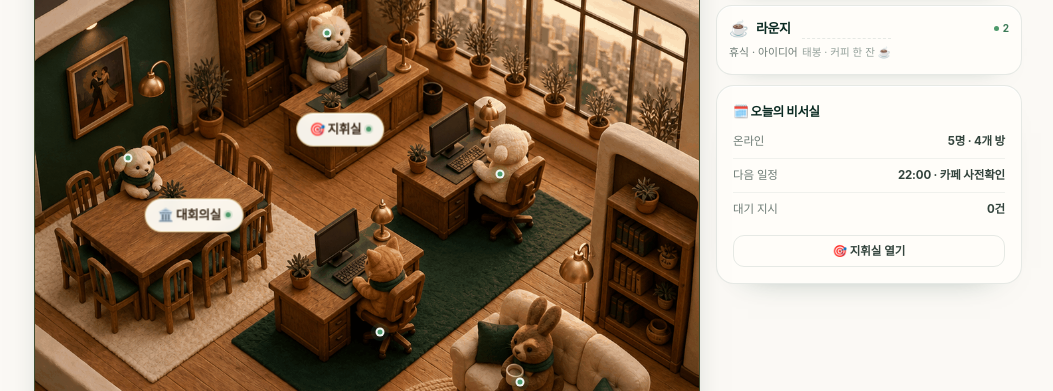
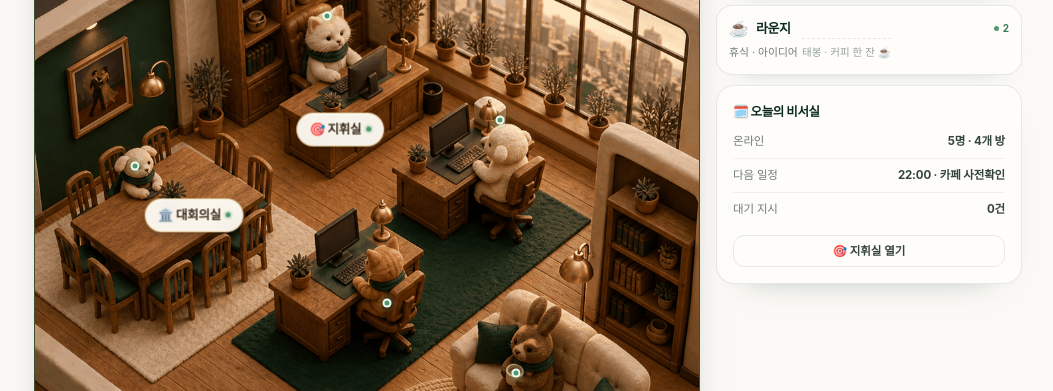
Before and after one commit to fishlove0419-ux/pickle-office, a plain HTML site: page index.html in a window 1280 px wide. Shown: the part 558-949 px from the top of the page, without its empty margins (112-1165 px from the left). Drawn offline with Linux system fonts and the light colour scheme.

Commit message:
온라인 점 위치 미세 조정, 미리보기 캐시 방지

```diff
--- a/index.html
+++ b/index.html
@@ -574,11 +574,11 @@ details pre{margin:8px 0 0;padding:10px;border-radius:9px;background:#0B2E25;col
           <button class="pin" type="button" data-goroom="direct" style="left:46%;top:40%">🎯 지휘실<i class="pdot-mini"></i></button>
           <button class="pin" type="button" data-goroom="work" style="left:43%;top:74%">💻 작업실<i class="pdot-mini"></i></button>
           <button class="pin" type="button" data-goroom="lounge" style="left:70%;top:84%">☕ 라운지<i class="pdot-mini"></i></button>
-          <i class="pdot" style="left:44%;top:28%" aria-hidden="true"></i>
-          <i class="pdot" style="left:70%;top:45%" aria-hidden="true"></i>
-          <i class="pdot" style="left:52%;top:64%" aria-hidden="true"></i>
-          <i class="pdot" style="left:73%;top:70%" aria-hidden="true"></i>
-          <i class="pdot" style="left:14%;top:43%" aria-hidden="true"></i>
+          <i class="pdot" style="left:44%;top:26%" aria-hidden="true"></i>
+          <i class="pdot" style="left:70%;top:38.5%" aria-hidden="true"></i>
+          <i class="pdot" style="left:53%;top:60.5%" aria-hidden="true"></i>
+          <i class="pdot" style="left:72.5%;top:69%" aria-hidden="true"></i>
+          <i class="pdot" style="left:15%;top:44%" aria-hidden="true"></i>
         </div>
 
         <div class="view view--plan" id="viewPlan">
```
Also changed, not shown: preview.html (+1 -1 lines).
